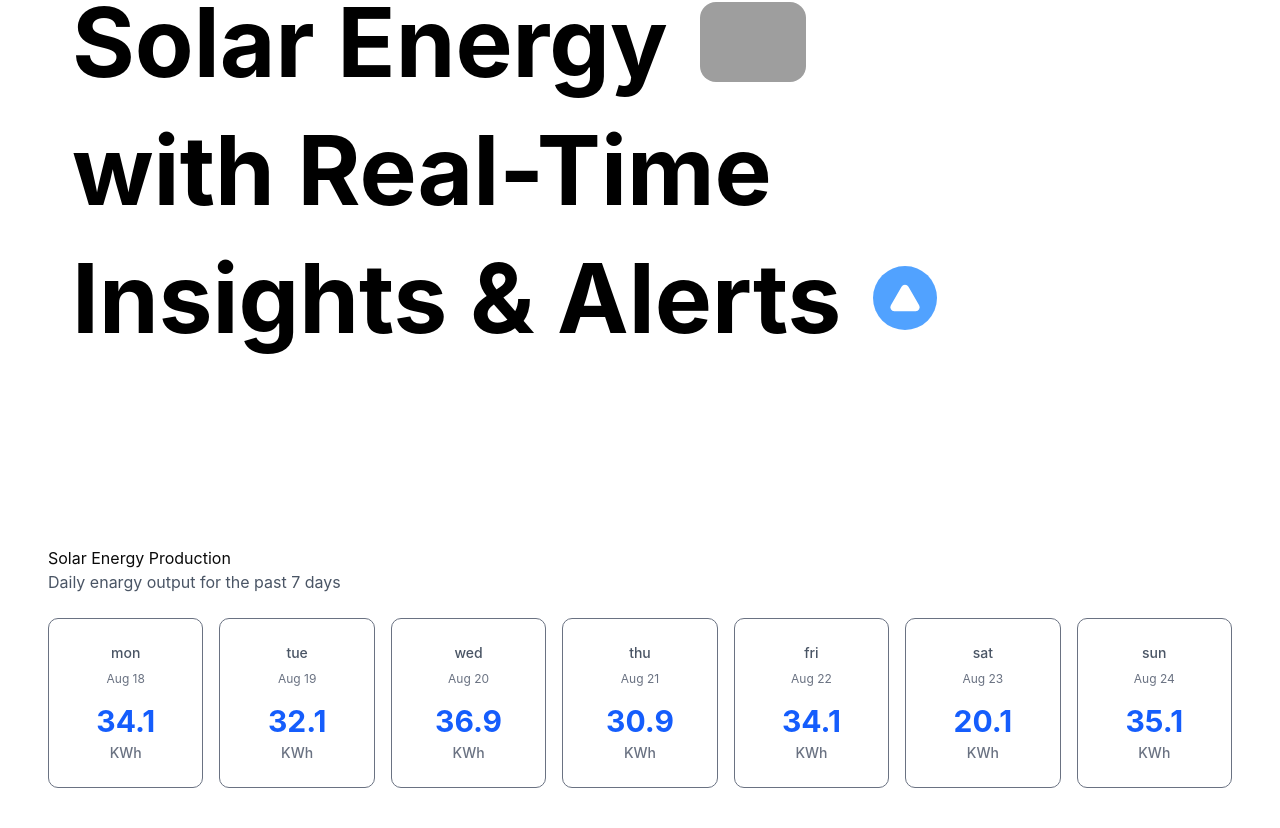
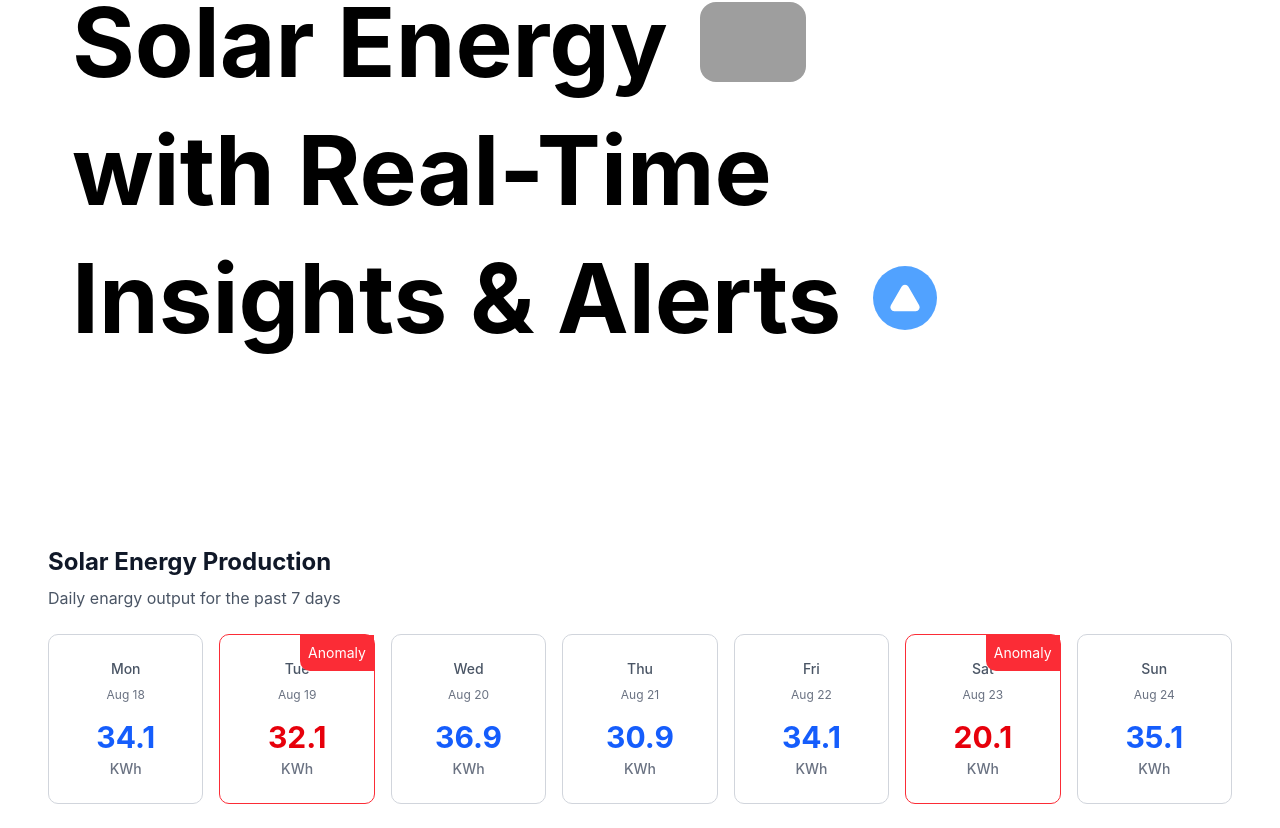
Before and after one commit to ChathumDeeparaj/Solane-Front-End, a React (Vite) app: page / in a window 1280 px wide. Shown: the part 398-1226 px from the top of the page. Built offline with nearby package versions, Linux system fonts and the light colour scheme; grey boxes are pictures that could not be loaded.

Commit message:
update SloaEenragyProductionCard with Anomaly tag

```diff
--- a/src/EnargyProductionCard.jsx
+++ b/src/EnargyProductionCard.jsx
@@ -1,13 +1,35 @@
 const EnargyProductionCard = (props) => {
 
+
+    // if (props.hasAnomaly) {
+    //     return (
+    //         <div className="relative border border-red-500 rounded-lg ">
+    //         <div className="flex flex-col items-center gap-2 p-6 pb-2">
+    //             <span className="block text-gray-600 text-sm font-medium">{props.day}</span>
+    //             <span className="block text-xs text-gray-500">{props.date}</span>
+    //         </div>
+    //         <div className="p-6 pt-2 flex flex-col items-center">
+    //             <span className="block mb-1 text-3xl font-bold text-red-600">{props.production}</span>
+    //             <span className="block text-sm font-medium text-red-500">KWh</span>
+    //         </div>
+    //     </div>
+    //     )
+    // }
+
+
     return (
-        <div className="relative border border-gray-500 rounded-lg ">
+        <div className={`relative border ${props.hasAnomaly ? "border-red-500" : "border-gray-300"} rounded-lg `}>
+            {
+                props.hasAnomaly && (
+                    <div className="absolute top-0 right-0 bg-red-500 text-white px-2 py-2 text-sm rounded-bl-lg">Anomaly</div>
+                )
+            }
             <div className="flex flex-col items-center gap-2 p-6 pb-2">
                 <span className="block text-gray-600 text-sm font-medium">{props.day}</span>
                 <span className="block text-xs text-gray-500">{props.date}</span>
             </div>
             <div className="p-6 pt-2 flex flex-col items-center">
-                <span className="block mb-1 text-3xl font-bold text-blue-600">{props.production}</span>
+                <span className={props.hasAnomaly ? "block mb-1 text-3xl font-bold text-red-600" :"block mb-1 text-3xl font-bold text-blue-600"}>{props.production}</span>
                 <span className="block text-sm font-medium text-gray-500">KWh</span>
             </div>
         </div>
--- a/src/components/SolarEnergyProduction/SolarEnergyProduction.jsx
+++ b/src/components/SolarEnergyProduction/SolarEnergyProduction.jsx
@@ -1,21 +1,35 @@
 import EnargyProductionCard from "@/EnargyProductionCard";
 
 const SolarEnergyProduction = () => {
+    const enargyProductiondata = [
+        { day: "Mon", date: "Aug 18", production: 34.1 , hasAnomaly:false},
+        { day: "Tue", date: "Aug 19", production: 32.1 , hasAnomaly:true},
+        { day: "Wed", date: "Aug 20", production: 36.9 , hasAnomaly:false},
+        { day: "Thu", date: "Aug 21", production: 30.9 , hasAnomaly:false},
+        { day: "Fri", date: "Aug 22", production: 34.1 , hasAnomaly:false},
+        { day: "Sat", date: "Aug 23", production: 20.1 , hasAnomaly:true},
+        { day: "Sun", date: "Aug 24", production: 35.1 , hasAnomaly:false},
+    ];
   return (
-    <section className="px-12 py-6 font-['Inter'] py-6 ">
+    <section className="px-12 py-6 font-[Inter] py-6 ">
         <div classsname="mb-6">
-            <h2 className="mb-2.text-2xl.font-bold.text-gray-900">Solar Energy Production</h2>
+            <h2 className="mb-2 text-2xl font-bold 	font-weigh-500 text-gray-900">Solar Energy Production</h2>
             <p className="text-gray-600">Daily enargy output for the past 7 days</p>
         </div>
         <br></br>
         <div className="grid grid-cols-7 gap-4">
-            <EnargyProductionCard day="mon" date="Aug 18" production={34.1} />
-            <EnargyProductionCard day="tue" date="Aug 19" production={32.1}/>
-            <EnargyProductionCard day="wed" date="Aug 20" production={36.9}/>
-            <EnargyProductionCard day="thu" date="Aug 21" production={30.9}/>
-            <EnargyProductionCard day="fri" date="Aug 22" production={34.1}/>
-            <EnargyProductionCard day="sat" date="Aug 23" production={20.1}/>
-            <EnargyProductionCard day="sun" date="Aug 24" production={35.1}/>
+            {enargyProductiondata.map((el) => {
+                return(
+                    <EnargyProductionCard
+                    key={el.date}
+                    day={el.day}
+                    date={el.date}
+                    production={el.production}
+                    hasAnomaly={el.hasAnomaly}
+                    />
+
+                );
+            })}
         </div>
     </section>
 
```
